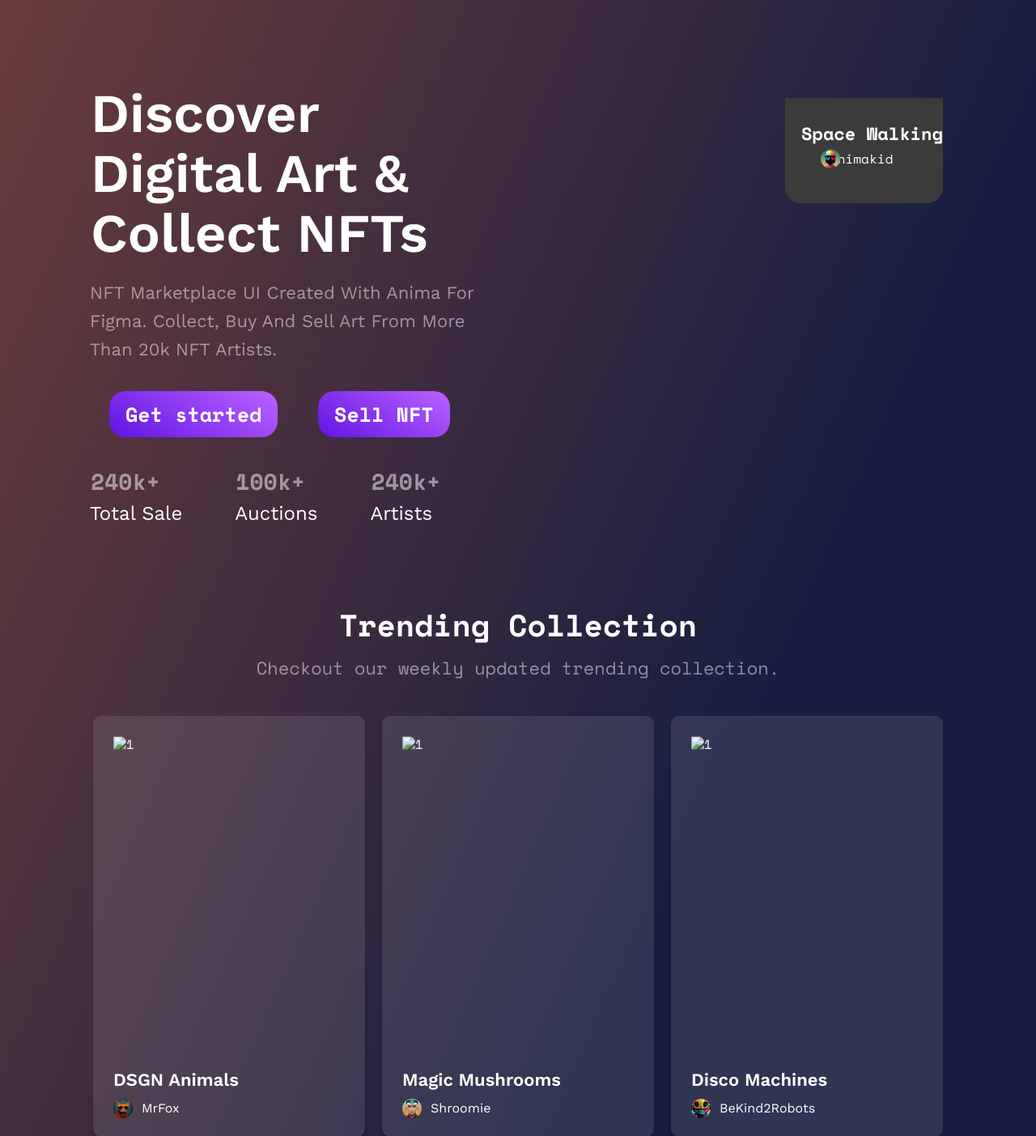
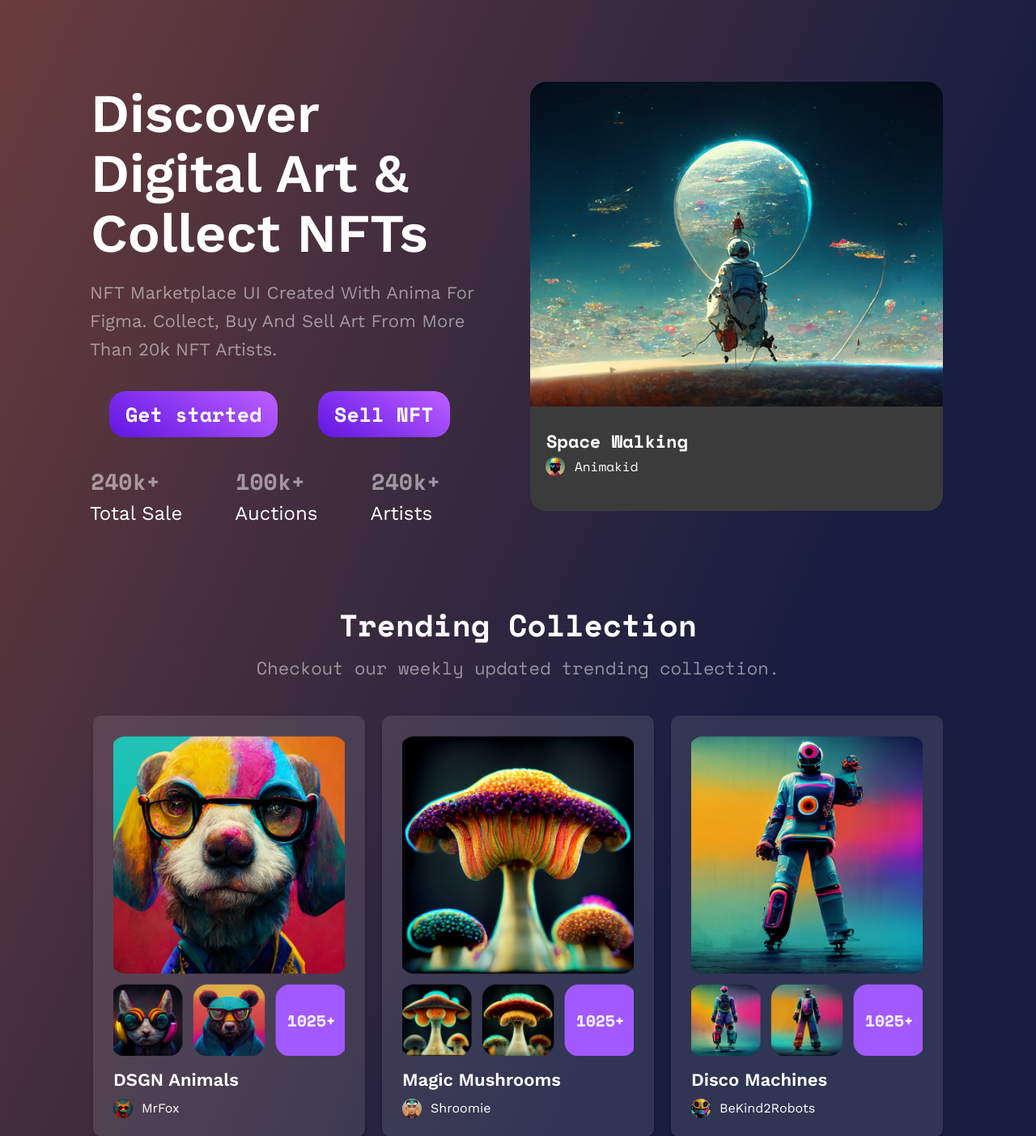
Before and after one commit to loki1520/adaptive-digital-project, a plain HTML site: page index.html in a window 1280 px wide. Shown: the part 73-1476 px from the top of the page at 81% size. Drawn offline with nearby package versions, Linux system fonts and the light colour scheme; the site is published under a folder, as on GitHub Pages, so addresses that start at the root find nothing.

Commit message:
Update index.html

```diff
--- a/index.html
+++ b/index.html
@@ -59,7 +59,7 @@
             </ul>
           </div>
           <div class="main__image">
-            <img class="main__img" src="/adaptive-digital-project/images/main.png" alt="" />
+            <img class="main__img" src="./images/main.png" alt="" />
             <h5 class="img__content">
               Space Walking
               <span class="user__img"
@@ -77,7 +77,7 @@
             <div class="card__cover">
               <img
                 class="card__img"
-                src="/adaptive-digital-project/images/trending_1.png"
+                src="./images/trending_1.png"
                 alt="1"
               />
             </div>
@@ -93,7 +93,7 @@
             <div class="card__cover">
               <img
                 class="card__img"
-                src="/adaptive-digital-project/images/trending_2.png"
+                src="./images/trending_2.png"
                 alt="1"
               />
             </div>
@@ -109,7 +109,7 @@
             <div class="card__cover">
               <img
                 class="card__img"
-                src="/adaptive-digital-project/images/trending_3.png"
+                src="./images/trending_3.png"
                 alt="1"
               />
             </div>
@@ -196,6 +196,6 @@
         </a>
       </div>
     </div>
-    <script src="../adaptive-digital-project/scripts/script.js"></script>
+    <script src="./scripts/script.js"></script>
   </body>
 </html>
```
